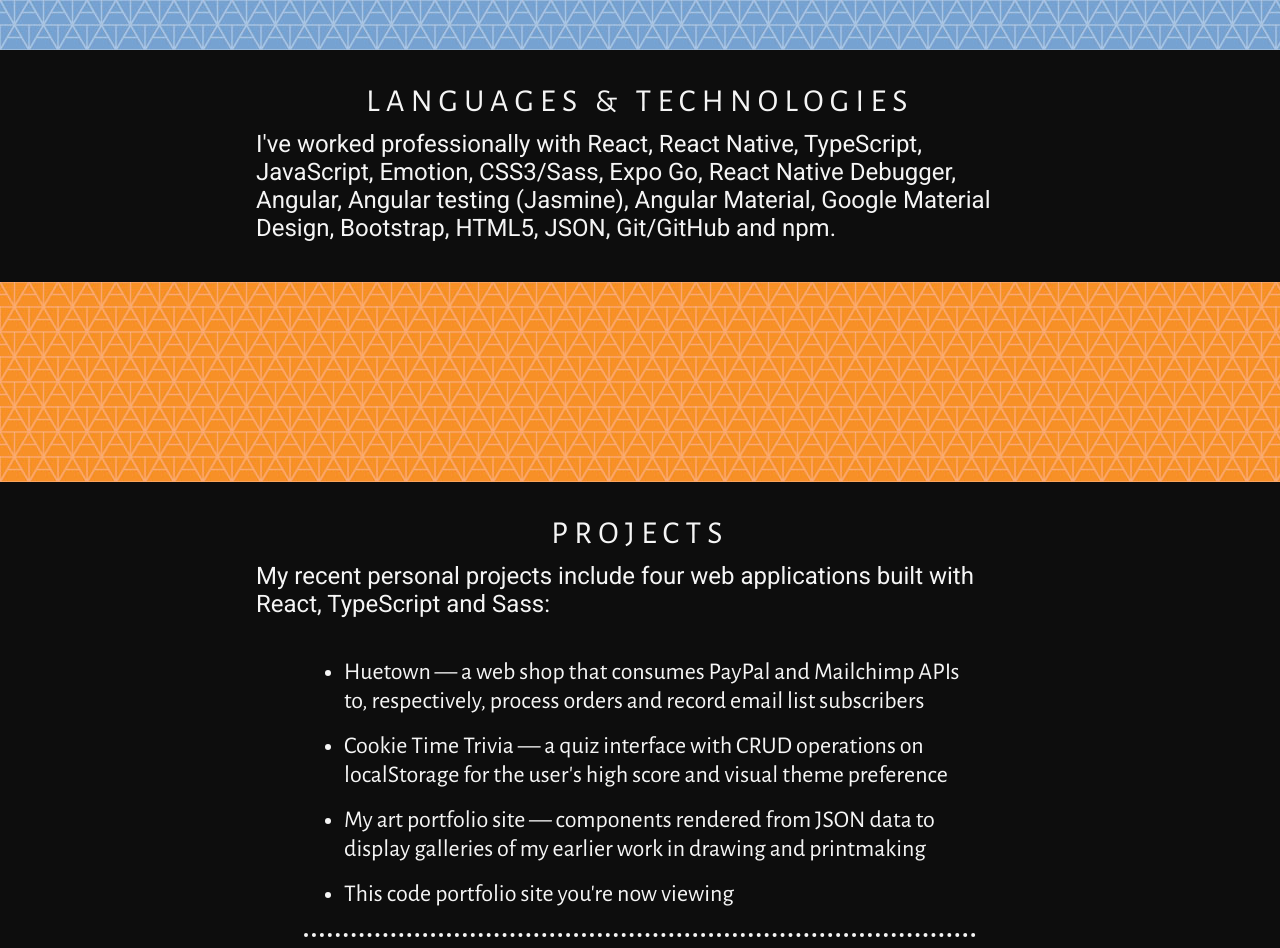
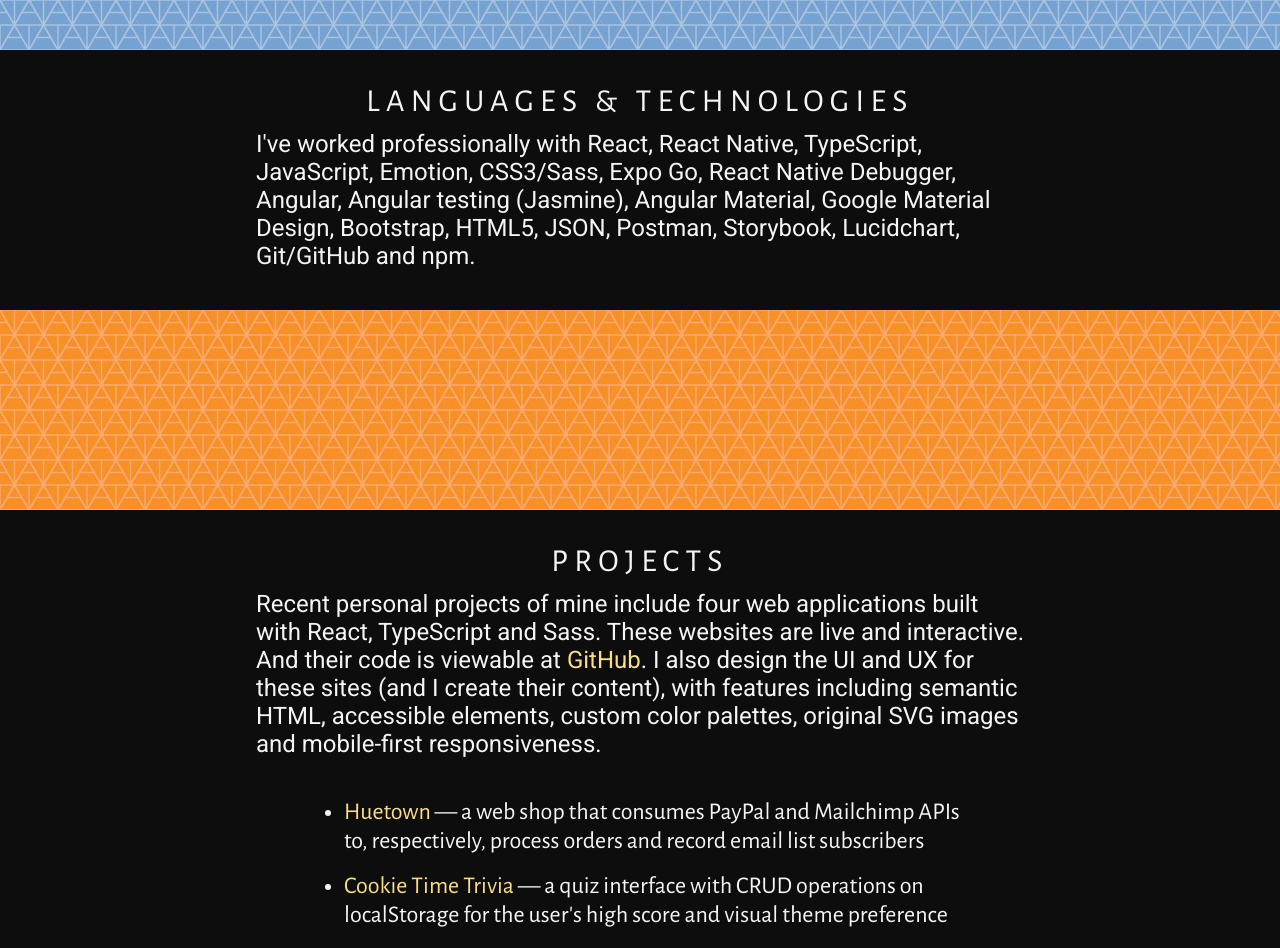
Before and after one commit to alecthibodeau/alecthibodeau.github.io, a React (Create React App) app: page / in a window 1280 px wide. Shown: the part 920-1868 px from the top of the page. Built offline with nearby package versions, Linux system fonts and the light colour scheme.

Commit message:
Update Main and Footer components

```diff
--- a/src/components/Footer.tsx
+++ b/src/components/Footer.tsx
@@ -39,7 +39,7 @@ function Footer() {
           <p>
             I design and maintain this code portfolio site with React, TypeScript
             and Sass (<a className="text-link" href="https://github.com/alecthibodeau/alecthibodeau.github.io">
-              see the code
+              see the code at GitHub
             </a>). Scroll up for more <a className="text-link" href="#projects">projects</a>.
           </p>
           <div className="credit">{`Alec Thibodeau, ${new Date().getFullYear()}`}</div>
--- a/src/components/Main.tsx
+++ b/src/components/Main.tsx
@@ -8,7 +8,17 @@ import ProjectItem from '../interfaces/ProjectItem';
 import Project from './Project';
 
 function Main() {
-  const { headshot, tree, pdfResumeDownload, pdfResumeView, coolTile, greenTile, sunnyTile, projectItems  } = constants;
+  const {
+    headshot,
+    tree,
+    pdfResumeDownload,
+    pdfResumeView,
+    coolTile,
+    greenTile,
+    sunnyTile,
+    projectItems,
+    contactItems
+  } = constants;
 
   /**
    * Spread attributes can be useful but they also make it easy to pass unnecessary props
@@ -52,19 +62,21 @@ function Main() {
           I've worked professionally with React, React Native, TypeScript, JavaScript,
           Emotion, CSS3/Sass, Expo Go, React Native Debugger, Angular, Angular testing
           (Jasmine), Angular Material, Google Material Design, Bootstrap,
-          HTML5, JSON, Git/GitHub and npm.
+          HTML5, JSON, Postman, Storybook, Lucidchart, Git/GitHub and npm.
         </p>
       </section>
       <div id="projects" className="banner-03" style={{backgroundImage: `url(${sunnyTile})`}}></div>
       <section>
         <div className="paragraph-title">projects</div>
         <p>
-          My recent personal projects include four web applications built with React, TypeScript and Sass:
+          Recent personal projects of mine include four web applications built with React, TypeScript and Sass.
+          These websites are live and interactive. And their code is viewable at <a href={contactItems[2].href} target="_blank" rel="noreferrer" className="text-link">GitHub</a>.
+          I also design the UI and UX for these sites (and I create their content), with features including semantic HTML, accessible elements, custom color palettes, original SVG images and mobile-first responsiveness.
         </p>
         <ul>
-          <li>Huetown &mdash; a web shop that consumes PayPal and Mailchimp APIs to, respectively, process orders and record email list subscribers</li>
-          <li>Cookie Time Trivia &mdash; a quiz interface with CRUD operations on localStorage for the user's high score and visual theme preference</li>
-          <li>My art portfolio site &mdash; components rendered from JSON data to display galleries of my earlier work in drawing and printmaking</li>
+          <li><a href={projectItems[0].website} target="_blank" rel="noreferrer" className="text-link">Huetown</a> &mdash; a web shop that consumes PayPal and Mailchimp APIs to, respectively, process orders and record email list subscribers</li>
+          <li><a href={projectItems[1].website} target="_blank" rel="noreferrer" className="text-link">Cookie Time Trivia</a> &mdash; a quiz interface with CRUD operations on localStorage for the user's high score and visual theme preference</li>
+          <li><a href={projectItems[2].website} target="_blank" rel="noreferrer" className="text-link">My art portfolio site</a> &mdash; components rendered from JSON data to display galleries of my earlier work in drawing and printmaking</li>
           <li>This code portfolio site you're now viewing</li>
         </ul>
         <div className="projects">
```
